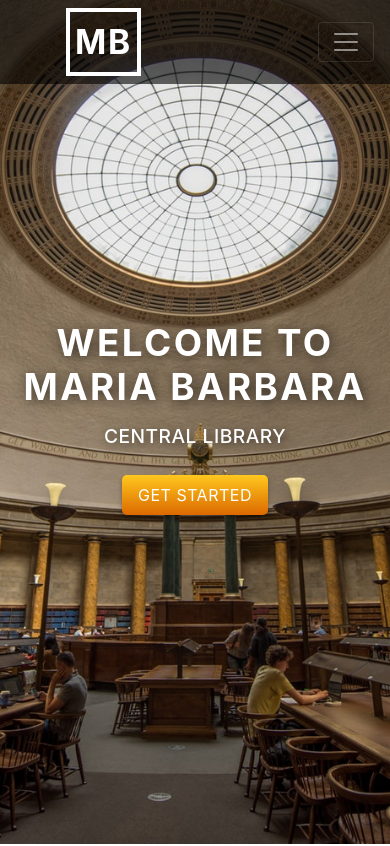
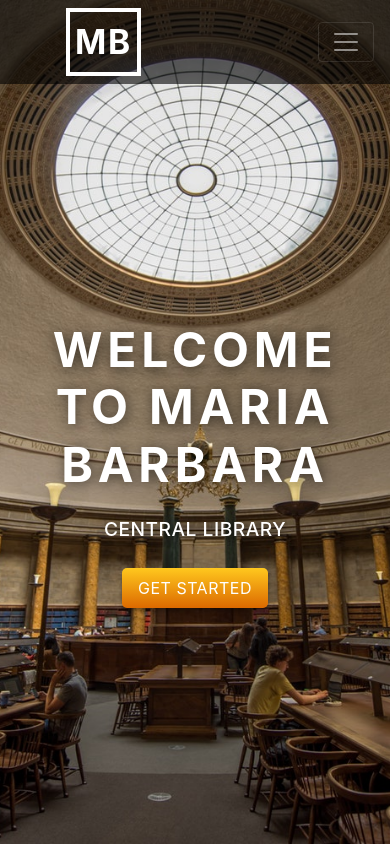
Before and after one commit to ductang24/mb-library, a plain HTML site: page index.html in a window 390 px wide. Shown: the top 846 px of the page. Drawn offline with Linux system fonts and the light colour scheme.

Commit message:
Update style.css

```diff
--- a/style.css
+++ b/style.css
@@ -185,8 +185,12 @@ hr.socket {
 
 /*--- Media Queries --*/
 @media (max-width: 767px) {
-  .caption h1 {
+  .caption {
+    padding: 0 20px;
+  }
+  .caption h2 {
     font-size: 2.3rem;
+    font-weight: 700;
     letter-spacing: .15rem;
     padding-bottom: .5rem;
   }
```
